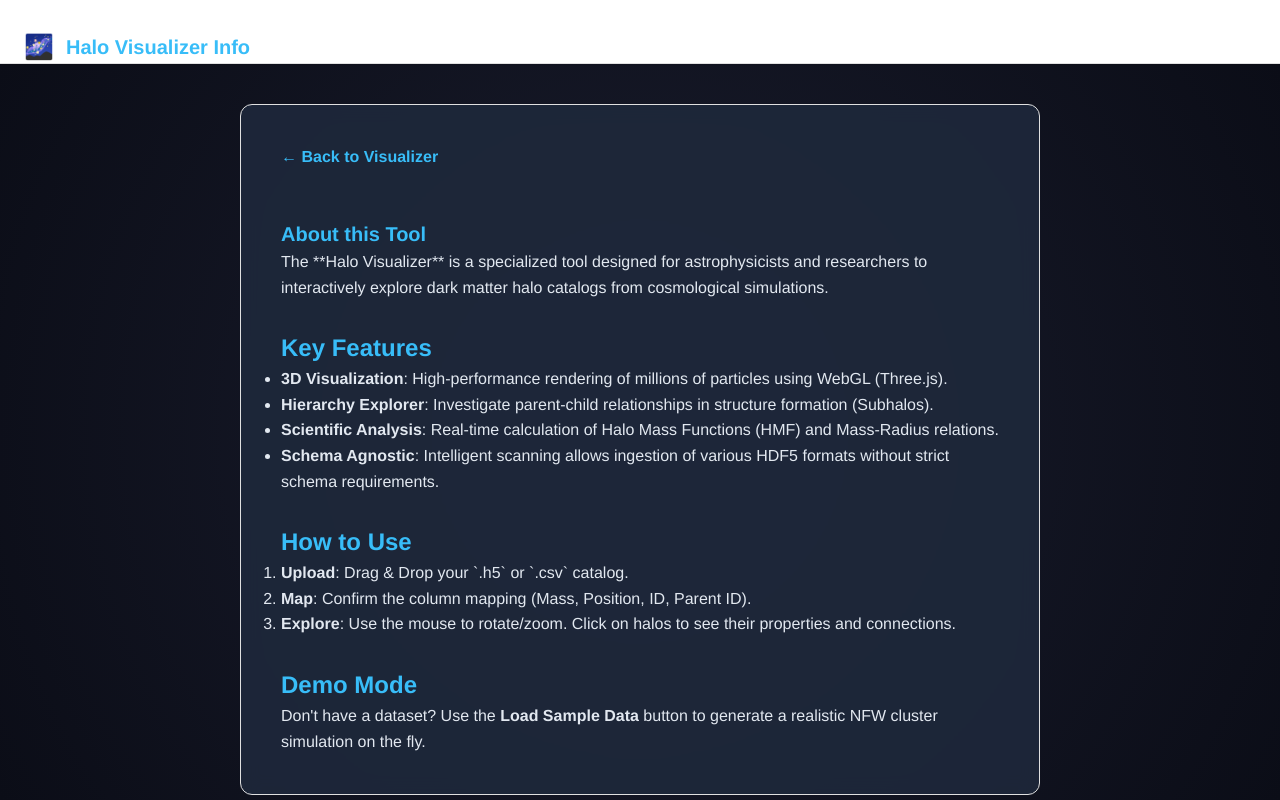
After one commit to TimCodes04/astro, a FastAPI app: template app/templates/info.html in a window 1280 px wide. The commit adds this page. Run offline with FastAPI, Linux system fonts and the light colour scheme; the template is opened without the code that fills it, so the values that code supplies are empty.

Commit message:
public version 2.8 (info, demo file)

```diff
--- a/app/main.py
+++ b/app/main.py
@@ -44,6 +44,10 @@ os.makedirs(UPLOAD_DIR, exist_ok=True)
 async def read_root(request: Request):
     return templates.TemplateResponse("index.html", {"request": request})
 
+@app.get("/info", response_class=HTMLResponse)
+async def read_info(request: Request):
+    return templates.TemplateResponse("info.html", {"request": request})
+
 @app.post("/upload")
 async def upload_file(file: UploadFile = File(...)):
     if not file.filename.endswith(('.hdf5', '.h5', '.csv')):
@@ -60,6 +64,29 @@ async def upload_file(file: UploadFile = File(...)):
         raise HTTPException(status_code=500, detail=f"Could not save file: {str(e)}")
 
     return {"filename": file.filename, "file_id": file_id}
+
+@app.post("/demo")
+async def load_demo_data():
+    """
+    Generates (if needed) and loads the demo dataset.
+    Simulates an upload process.
+    """
+    demo_filename = "demo_halo_catalog.h5"
+    if not os.path.exists(demo_filename):
+        # Generate it on demand
+        import subprocess
+        subprocess.run(["python3", "generate_realistic_catalog.py"], check=True)
+
+    if not os.path.exists(demo_filename):
+        raise HTTPException(status_code=500, detail="Failed to generate demo data")
+
+    # Simulate Upload
+    file_id = str(uuid.uuid4())
+    destination = os.path.join(UPLOAD_DIR, f"{file_id}.h5")
+
+    shutil.copy(demo_filename, destination)
+
+    return {"filename": "Demo Data (NFW Cluster)", "file_id": file_id}
 
 from app.utils.analysis import calculate_stats, filter_data
 from typing import Optional
--- /dev/null
+++ b/app/templates/info.html
@@ -0,0 +1,101 @@
+<!DOCTYPE html>
+<html lang="en">
+
+<head>
+    <meta charset="UTF-8">
+    <meta name="viewport" content="width=device-width, initial-scale=1.0">
+    <title>About Halo Visualizer</title>
+    <link rel="stylesheet" href="/static/css/style.css">
+    <!-- Fonts -->
+    <link rel="preconnect" href="https://fonts.googleapis.com">
+    <link rel="preconnect" href="https://fonts.gstatic.com" crossorigin>
+    <link
+        href="https://fonts.googleapis.com/css2?family=Inter:wght@300;400;600&family=Orbitron:wght@400;700&display=swap"
+        rel="stylesheet">
+    <style>
+        .info-container {
+            max-width: 800px;
+            margin: 40px auto;
+            padding: 40px;
+            background: rgba(30, 41, 59, 0.9);
+            border-radius: 12px;
+            border: 1px solid var(--border);
+            backdrop-filter: blur(10px);
+            color: #f8fafc;
+            /* Slate-50 (White-ish) */
+        }
+
+        h1,
+        h2,
+        h3 {
+            color: #38bdf8;
+            /* Sky-400 */
+            margin-top: 30px;
+        }
+
+        p,
+        ul,
+        ol,
+        li {
+            line-height: 1.6;
+            color: #e2e8f0;
+            /* Slate-200 */
+        }
+
+        .back-btn {
+            display: inline-block;
+            margin-bottom: 20px;
+            color: #38bdf8;
+            text-decoration: none;
+            font-weight: 600;
+        }
+
+        .back-btn:hover {
+            color: #bae6fd;
+        }
+    </style>
+</head>
+
+<body>
+    <div class="app-container">
+        <header>
+            <h1><span class="logo-icon">🌌</span> Halo Visualizer Info</h1>
+        </header>
+
+        <main style="display: block; overflow-y: auto;">
+            <div class="info-container">
+                <a href="/" class="back-btn">← Back to Visualizer</a>
+
+                <h1>About this Tool</h1>
+                <p>The **Halo Visualizer** is a specialized tool designed for astrophysicists and researchers to
+                    interactively explore dark matter halo catalogs from cosmological simulations.</p>
+
+                <h2>Key Features</h2>
+                <ul>
+                    <li><strong>3D Visualization</strong>: High-performance rendering of millions of particles using
+                        WebGL (Three.js).</li>
+                    <li><strong>Hierarchy Explorer</strong>: Investigate parent-child relationships in structure
+                        formation (Subhalos).</li>
+                    <li><strong>Scientific Analysis</strong>: Real-time calculation of Halo Mass Functions (HMF) and
+                        Mass-Radius relations.</li>
+                    <li><strong>Schema Agnostic</strong>: Intelligent scanning allows ingestion of various HDF5 formats
+                        without strict schema requirements.</li>
+                </ul>
+
+                <h2>How to Use</h2>
+                <ol>
+                    <li><strong>Upload</strong>: Drag & Drop your `.h5` or `.csv` catalog.</li>
+                    <li><strong>Map</strong>: Confirm the column mapping (Mass, Position, ID, Parent ID).</li>
+                    <li><strong>Explore</strong>: Use the mouse to rotate/zoom. Click on halos to see their properties
+                        and connections.</li>
+                </ol>
+
+                <h2>Demo Mode</h2>
+                <p>Don't have a dataset? Use the <strong>Load Sample Data</strong> button to generate a realistic NFW
+                    cluster simulation on the fly.</p>
+            </div>
+        </main>
+    </div>
+</body>
+
+</html>
```
Also changed, not shown: app/static/js/viewer.js (+36 -0 lines), app/templates/index.html (+9 -1 lines), generate_realistic_catalog.py (+75 -80 lines), 1 other file.
